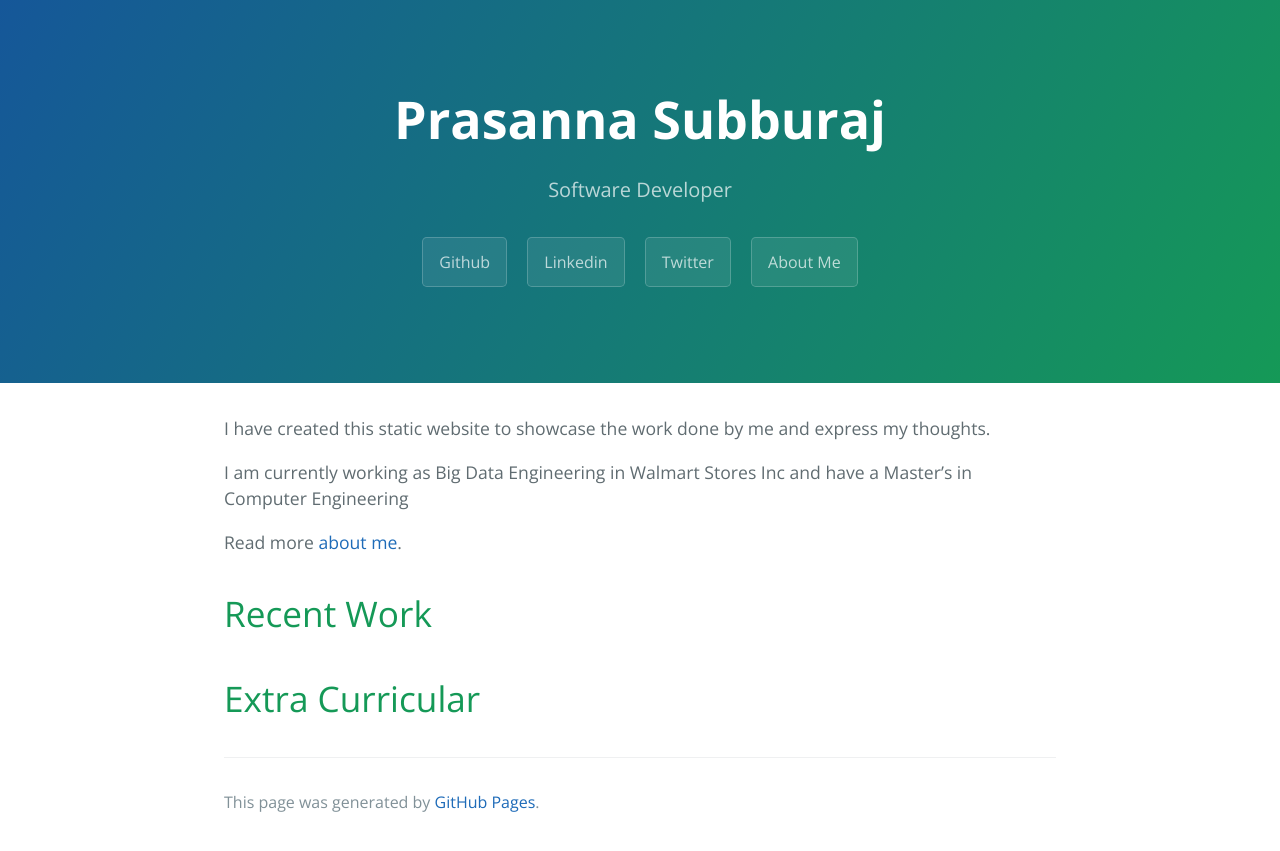
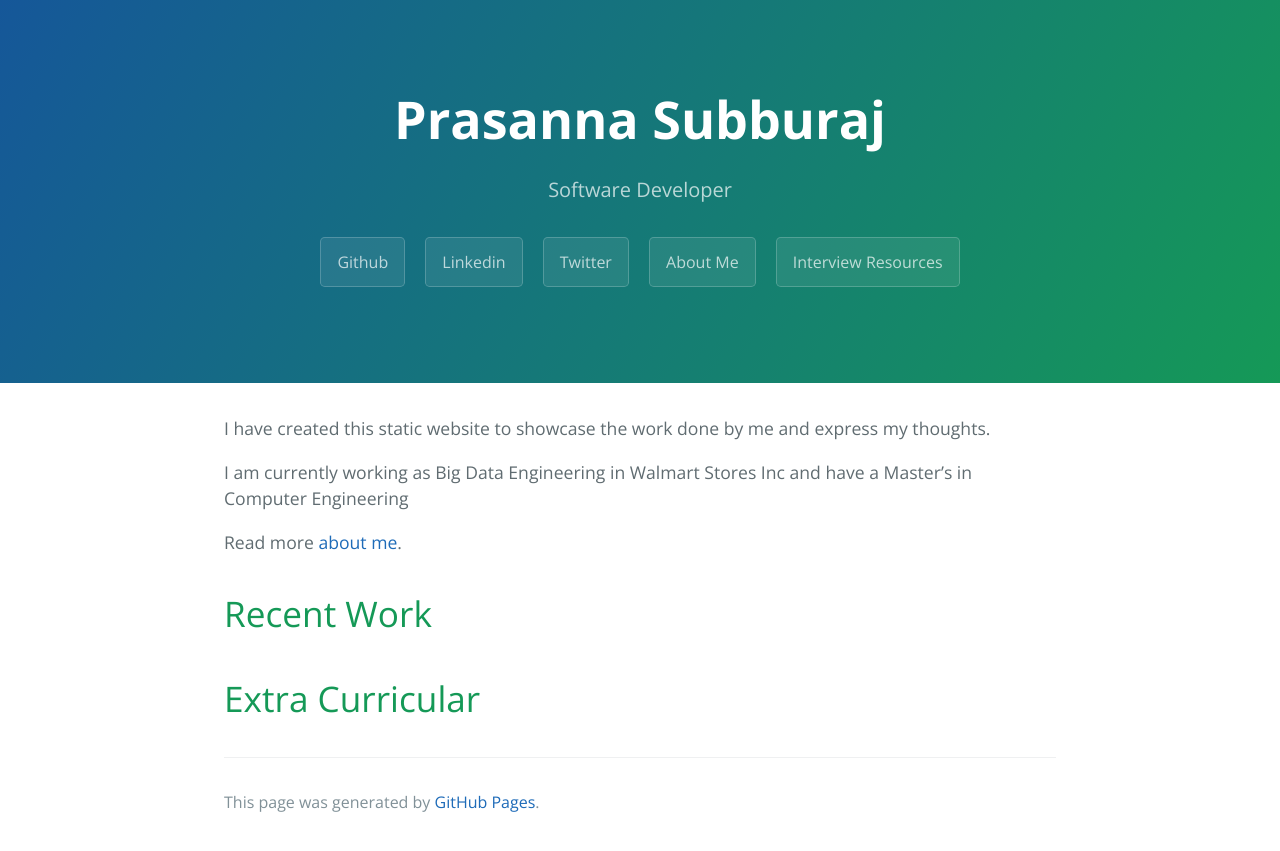
Before and after one commit to prasanna1433/prasanna1433.github.io, a Jekyll site: the page built from index.md, in a window 1280 px wide. Shown: the top 851 px of the page. Built offline with Jekyll 4.4.1, drawn with Linux system fonts in a browser that asks for light colours.

Commit message:
adding interview resources

```diff
--- a/_layouts/default.html
+++ b/_layouts/default.html
@@ -18,6 +18,7 @@
         <a href="{{ site.author.linkedin }}" class="btn">Linkedin</a>
         <a href="{{ site.author.twitter }}" class="btn">Twitter</a>
         <a href="{{ site.baseurl }}/about-me" class="btn">About Me</a>
+        <a href="{{ site.baseurl }}/interview-resource" class="btn">Interview Resources</a>
     </section>
 
     <section class="main-content">
```
